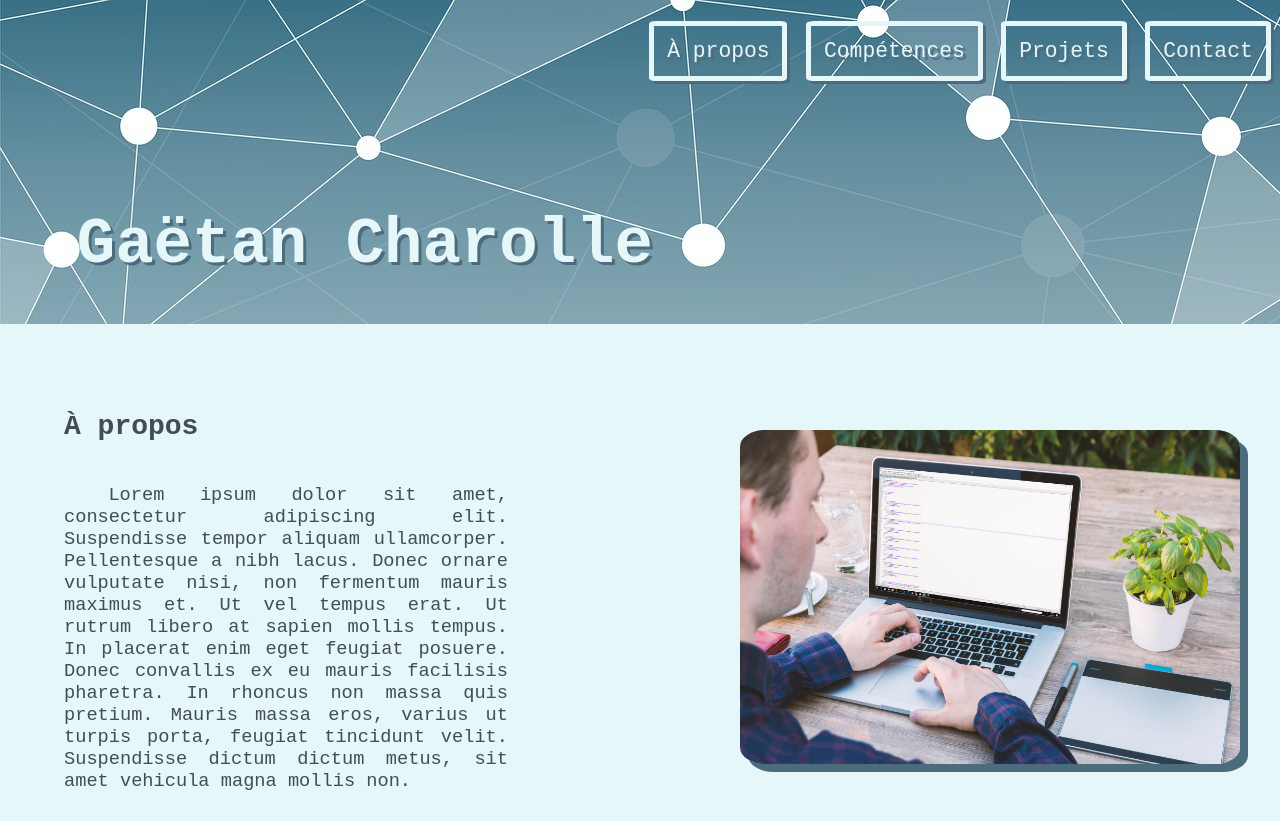
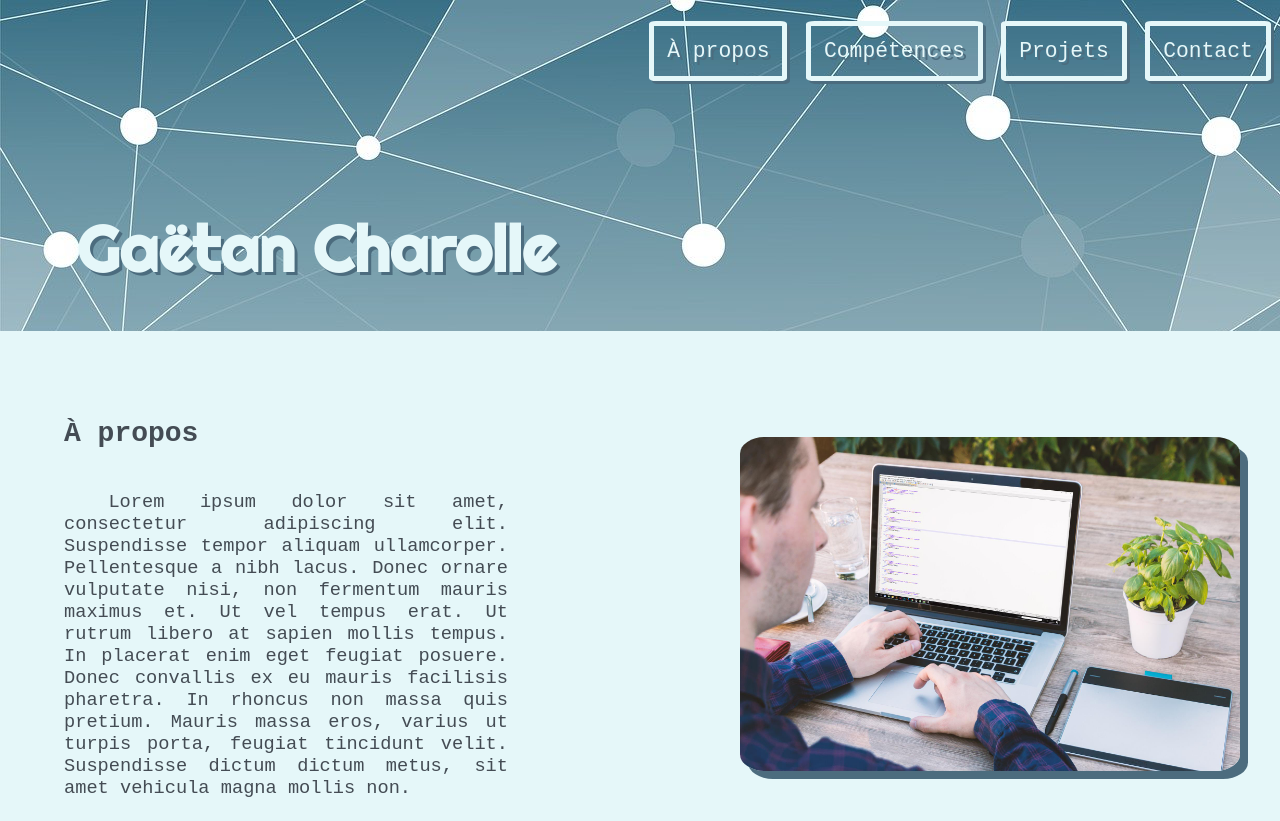
Before and after one commit to MudBadger/portFolio, a plain HTML site: page index.html in a window 1280 px wide. Shown: the top 821 px of the page. Drawn offline with Linux system fonts and the light colour scheme.

Commit message:
changement police de titre

```diff
--- a/index.html
+++ b/index.html
@@ -5,6 +5,12 @@
     <meta http-equiv="X-UA-Compatible" content="IE=edge">
     <meta name="viewport" content="width=device-width, initial-scale=1.0">
     <link rel="stylesheet" href="style.css">
+    <link rel="preconnect" href="https://fonts.googleapis.com">
+    <link rel="preconnect" href="https://fonts.gstatic.com" crossorigin>
+    <link href="https://fonts.googleapis.com/css2?family=Righteous&family=VT323&display=swap" rel="stylesheet">
+    <link rel="preconnect" href="https://fonts.googleapis.com">
+    <link rel="preconnect" href="https://fonts.gstatic.com" crossorigin>
+    <link href="https://fonts.googleapis.com/css2?family=Righteous&family=VT323&display=swap" rel="stylesheet">
     <title>PorteFolio</title>
 </head>
 <body>
--- a/style.css
+++ b/style.css
@@ -47,8 +47,9 @@ header {
     justify-content: flex-end;
     margin: 0 6%;
     padding-top: 5%;
-    font-size: 24pt;
+    font-size: 2em;
     color: #e5f7f9;
+    font-family: 'Righteous', monospace;
     text-shadow: 3px 3px 0 #4c6c7e ;
 }
 
```
